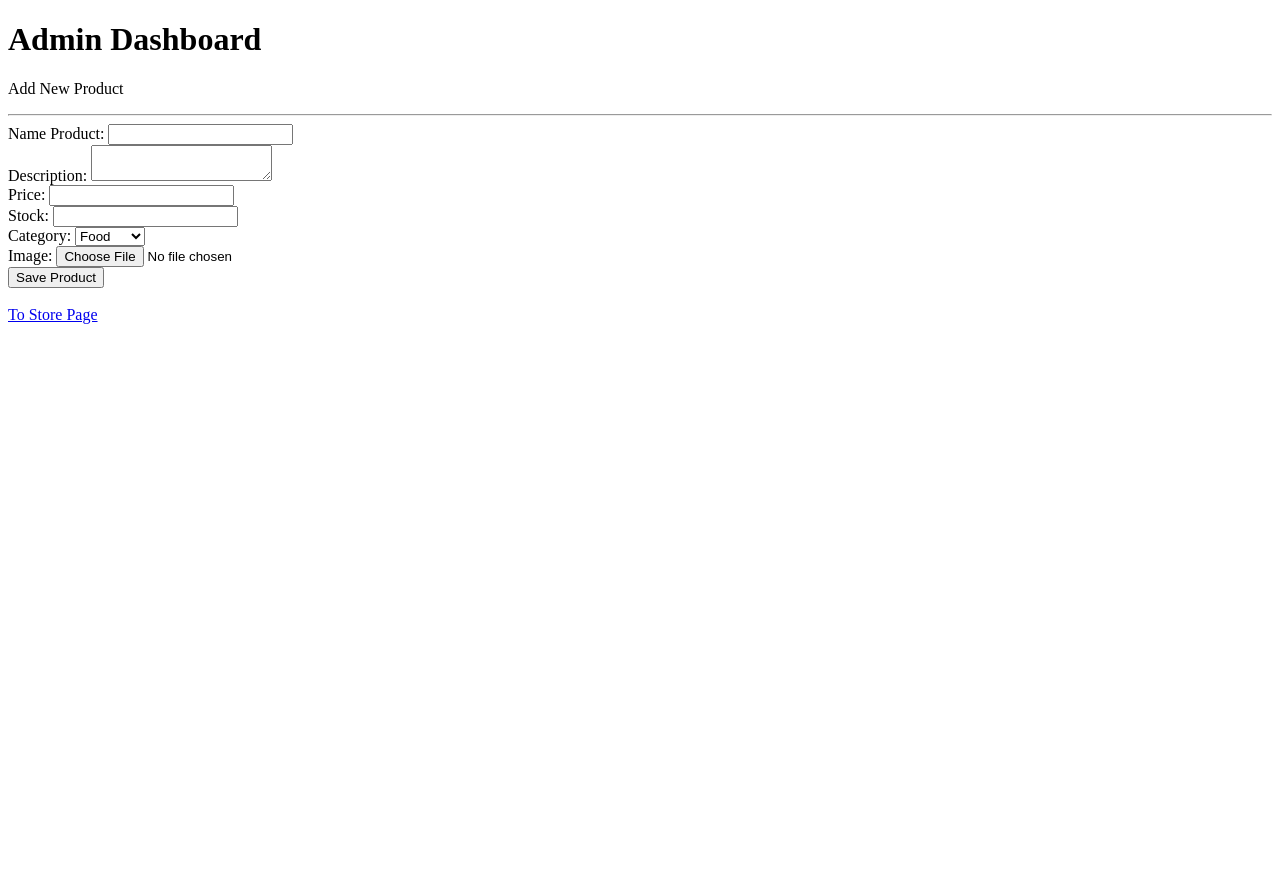
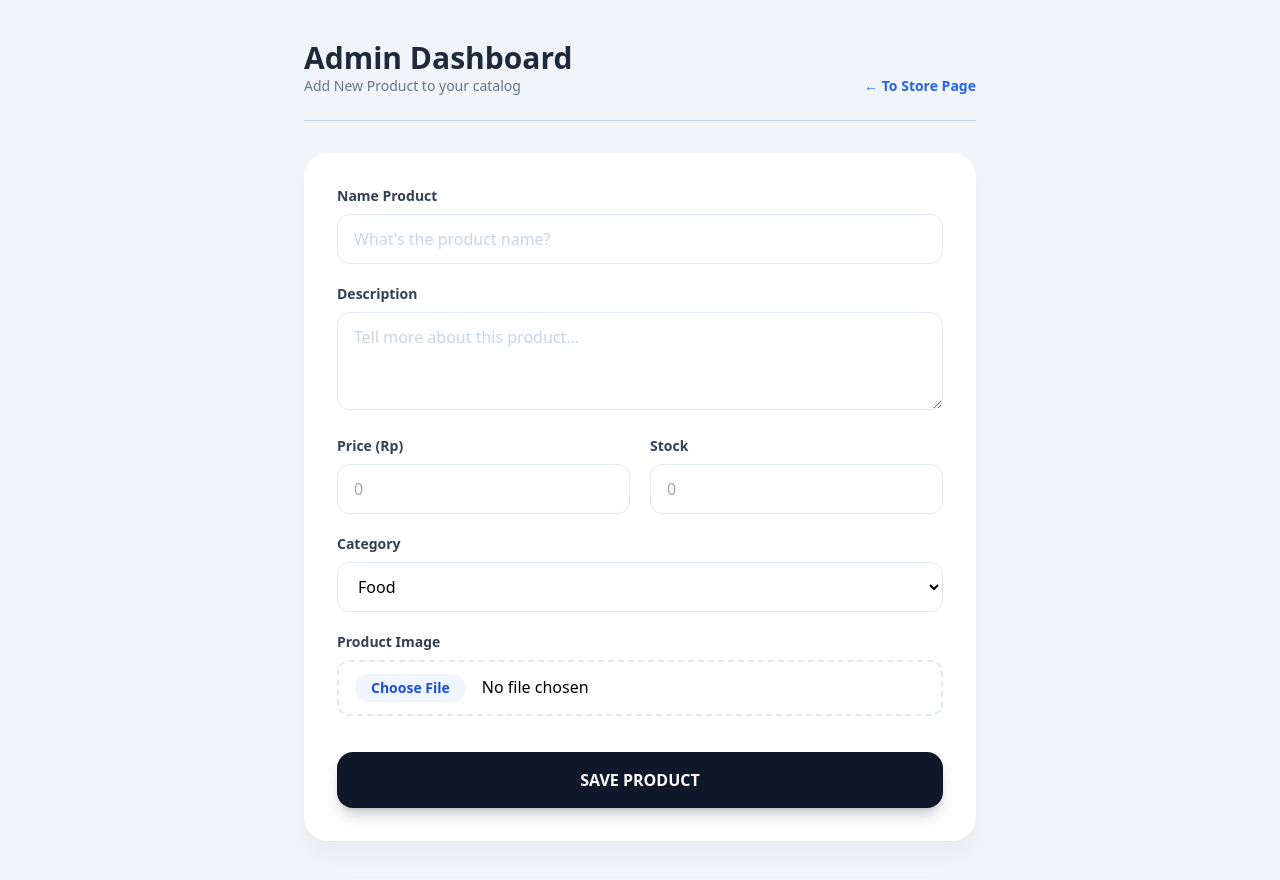
Before and after one commit to MC-AHN/MIEKU-N-STORE, a website: page public/admin/index.html in a window 1280 px wide. Before the commit the page ends 800 px from the top, so only its background shows below. Drawn offline with nearby package versions, Linux system fonts and the light colour scheme; sample sign-in values are in the browser's storage; files whose address does not match are found by name.

Commit message:
UI: Create UI for Admin

```diff
--- a/public/admin/index.html
+++ b/public/admin/index.html
@@ -4,40 +4,83 @@
     <meta charset="UTF-8">
     <meta name="viewport" content="width=device-width, initial-scale=1.0">
     <title>Admin Dashboard</title>
+    <script src="https://cdn.tailwindcss.com"></script>
 </head>
-<body>
-    <h1>Admin Dashboard</h1>
-    <p>Add New Product</p>
-    <hr>
+<body class="bg-slate-100 min-h-screen py-10 px-4">
 
-    <form id="productForm">
-        <label for="product">Name Product: </label>
-        <input type="text" name="product" id="product" required><br>
+    <div class="max-w-2xl mx-auto">
 
-        <label for="desc">Description: </label>
-        <textarea name="desc" id="desc"></textarea><br>
+        <div class="flex justify-between items-end mb-6">
+            <div>
+                <h1 class="text-3xl font-black text-slate-800">Admin Dashboard</h1>
+                <p class="text-slate-500 text-sm">Add New Product to your catalog</p>
+            </div>
+            <a href="../index.html" class="text-sm font-bold text-blue-600 hover:underline">← To Store Page</a>
+        </div>
 
-        <label for="price">Price: </label>
-        <input type="number" name="price" id="price" required><br>
+        <hr class="border-slate-300 mb-8">
 
-        <label for="stock">Stock: </label>
-        <input type="number" name="stock" id="stock" required><br>
+        <div class="bg-white rounded-3xl shadow-xl shadow-slate-200/60 p-8 border border-white">
 
-        <label for="category">Category: </label>
-        <select name="category" id="category">
-            <option value="1">Food</option>
-            <option value="2">Drink</option>
-            <option value="3">Fashion</option>
-        </select><br>
+            <form id="productForm" class="space-y-5">
 
-        <label for="image">Image: </label>
-        <input type="file" name="image" id="image" required><br>
+                <div>
+                    <label for="product" class="block text-sm font-bold text-slate-700 mb-2">Name Product</label>
+                    <input type="text" name="product" id="product" required
+                        class="w-full px-4 py-3 rounded-xl border border-slate-200 focus:border-blue-500 focus:ring-4 focus:ring-blue-500/10 outline-none transition-all placeholder:text-slate-300"
+                        placeholder="What's the product name?">
+                </div>
 
-        <button type="submit">Save Product</button>
-    </form>
+                <div>
+                    <label for="desc" class="block text-sm font-bold text-slate-700 mb-2">Description</label>
+                    <textarea name="desc" id="desc" rows="3"
+                        class="w-full px-4 py-3 rounded-xl border border-slate-200 focus:border-blue-500 focus:ring-4 focus:ring-blue-500/10 outline-none transition-all placeholder:text-slate-300"
+                        placeholder="Tell more about this product..."></textarea>
+                </div>
 
-    <br>
-    <a href="../index.html">To Store Page</a>
+                <div class="grid grid-cols-1 md:grid-cols-2 gap-5">
+                    <div>
+                        <label for="price" class="block text-sm font-bold text-slate-700 mb-2">Price (Rp)</label>
+                        <input type="number" name="price" id="price" required
+                            class="w-full px-4 py-3 rounded-xl border border-slate-200 focus:border-blue-500 focus:ring-4 focus:ring-blue-500/10 outline-none transition-all"
+                            placeholder="0">
+                    </div>
+                    <div>
+                        <label for="stock" class="block text-sm font-bold text-slate-700 mb-2">Stock</label>
+                        <input type="number" name="stock" id="stock" required
+                            class="w-full px-4 py-3 rounded-xl border border-slate-200 focus:border-blue-500 focus:ring-4 focus:ring-blue-500/10 outline-none transition-all"
+                            placeholder="0">
+                    </div>
+                </div>
+
+                <div>
+                    <label for="category" class="block text-sm font-bold text-slate-700 mb-2">Category</label>
+                    <select name="category" id="category"
+                        class="w-full px-4 py-3 rounded-xl border border-slate-200 focus:border-blue-500 focus:ring-4 focus:ring-blue-500/10 outline-none bg-white transition-all">
+                        <option value="1">Food</option>
+                        <option value="2">Drink</option>
+                        <option value="3">Fashion</option>
+                    </select>
+                </div>
+
+                <div>
+                    <label for="image" class="block text-sm font-bold text-slate-700 mb-2">Product Image</label>
+                    <div class="relative group">
+                        <input type="file" name="image" id="image" required
+                            class="w-full px-4 py-3 rounded-xl border-2 border-dashed border-slate-200 group-hover:border-blue-400 transition-colors file:mr-4 file:py-1 file:px-4 file:rounded-full file:border-0 file:text-sm file:font-semibold file:bg-blue-50 file:text-blue-700 hover:file:bg-blue-100 cursor-pointer">
+                    </div>
+                </div>
+
+                <div class="pt-4">
+                    <button type="submit"
+                        class="w-full bg-slate-900 hover:bg-blue-600 text-white font-black py-4 rounded-2xl shadow-lg shadow-slate-900/20 hover:shadow-blue-500/40 transition-all duration-300">
+                        SAVE PRODUCT
+                    </button>
+                </div>
+
+            </form>
+        </div>
+    </div>
 
     <script type="module" src="./admin/script.js"></script>
 </body>
```
